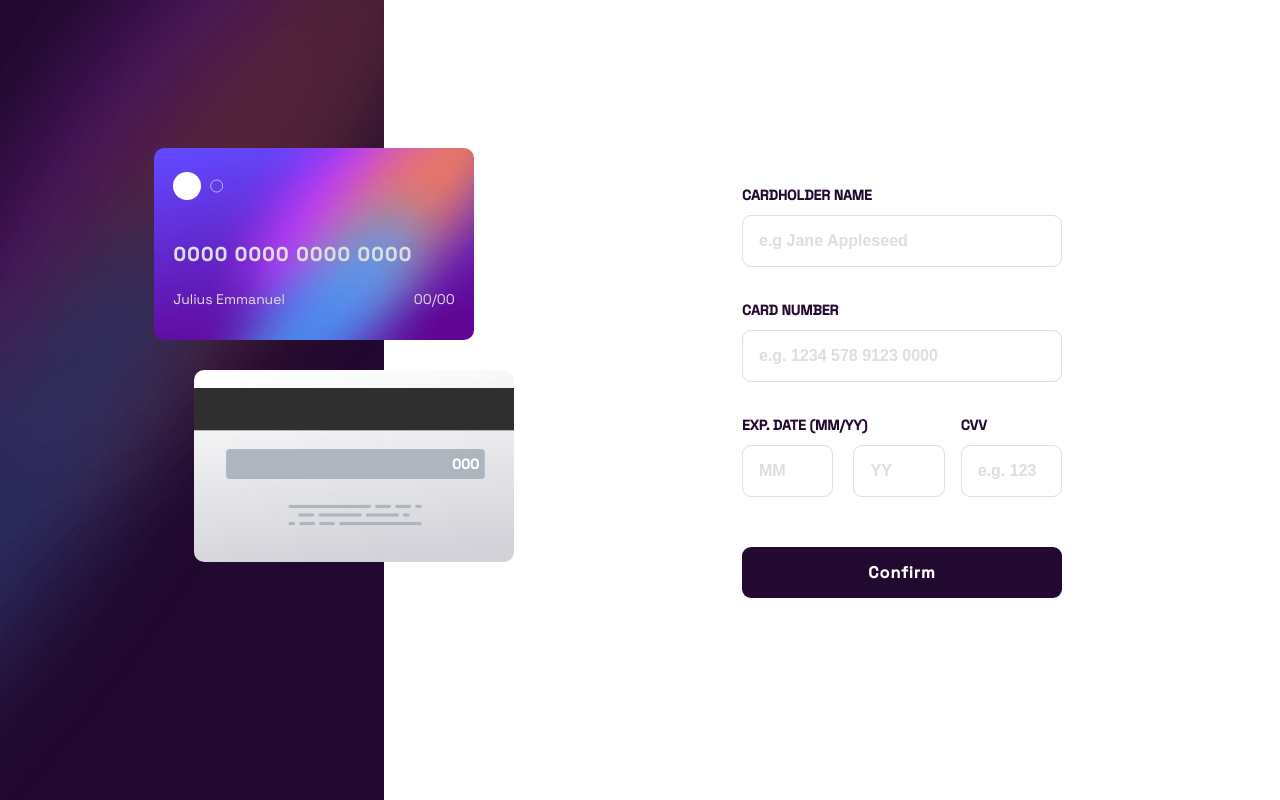
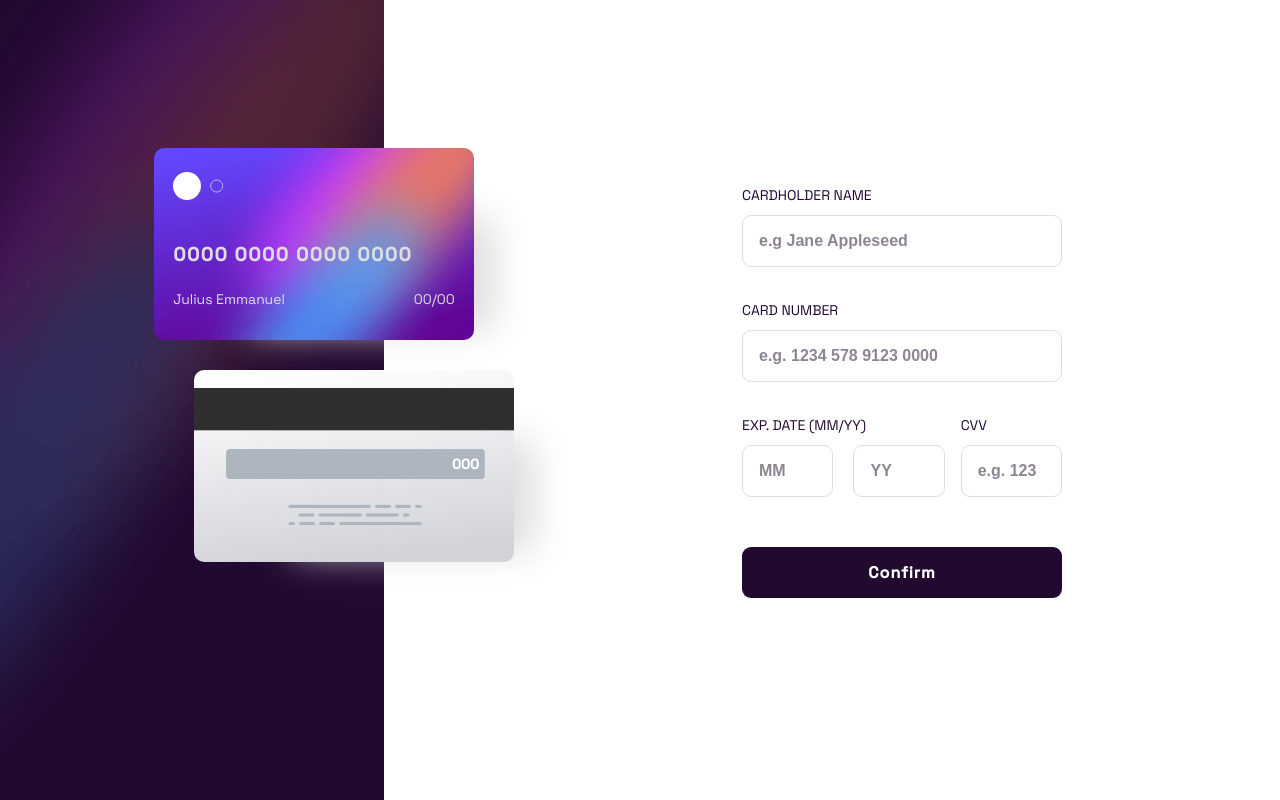
Before and after one commit to Julius-Java/interactive-card-form, a React (Vite) app: page / in a window 1280 px wide. Built offline with nearby package versions, Linux system fonts and the light colour scheme.

Commit message:
Add box shadows

```diff
--- a/src/scss/globals/_app.scss
+++ b/src/scss/globals/_app.scss
@@ -45,6 +45,7 @@
     background-position: center;
     background-repeat: no-repeat;
     background-size: 100% 100%;
+    box-shadow: 30px 30px 20px -14px hsl(270, 3%, 87%);
 
     padding: 1.2rem;
     max-width: 20rem;
@@ -121,7 +122,7 @@
 .form__input::placeholder {
     font-weight: bolder;
     font-size: 16px;
-    color: var(--neutral-light-grayish-violet);
+    color: var(--neutral-dark-grayish-violet);
 }
 
 .form__input:focus {
@@ -130,7 +131,7 @@
 
 .form__label {
     text-transform: uppercase;
-    font-weight: bolder;
+    // font-weight: bolder;
     font-size: 14px;
     display: block;
     margin-bottom: 0.7rem;
@@ -214,6 +215,7 @@ small {
         padding-block: 1.5rem;
         width: 20rem;
         min-height: 12rem;
+        box-shadow: 60px 30px 35px -40px hsl(270, 3%, 87%);
     }
 
     .card__number {
@@ -225,6 +227,7 @@ small {
         left: -40px;
         min-height: 12rem;
         width: 20rem;
+        box-shadow: 60px 30px 35px -40px hsl(270, 3%, 87%);
     }
 
     .card__cvv {
```
